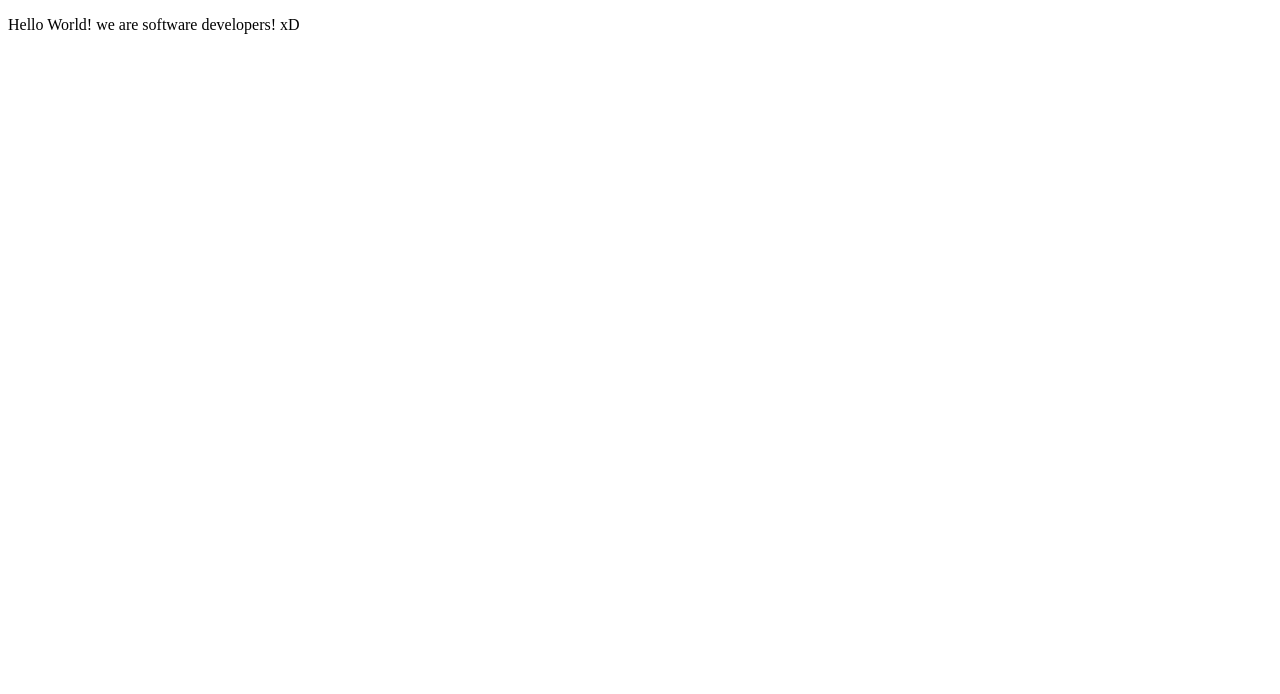
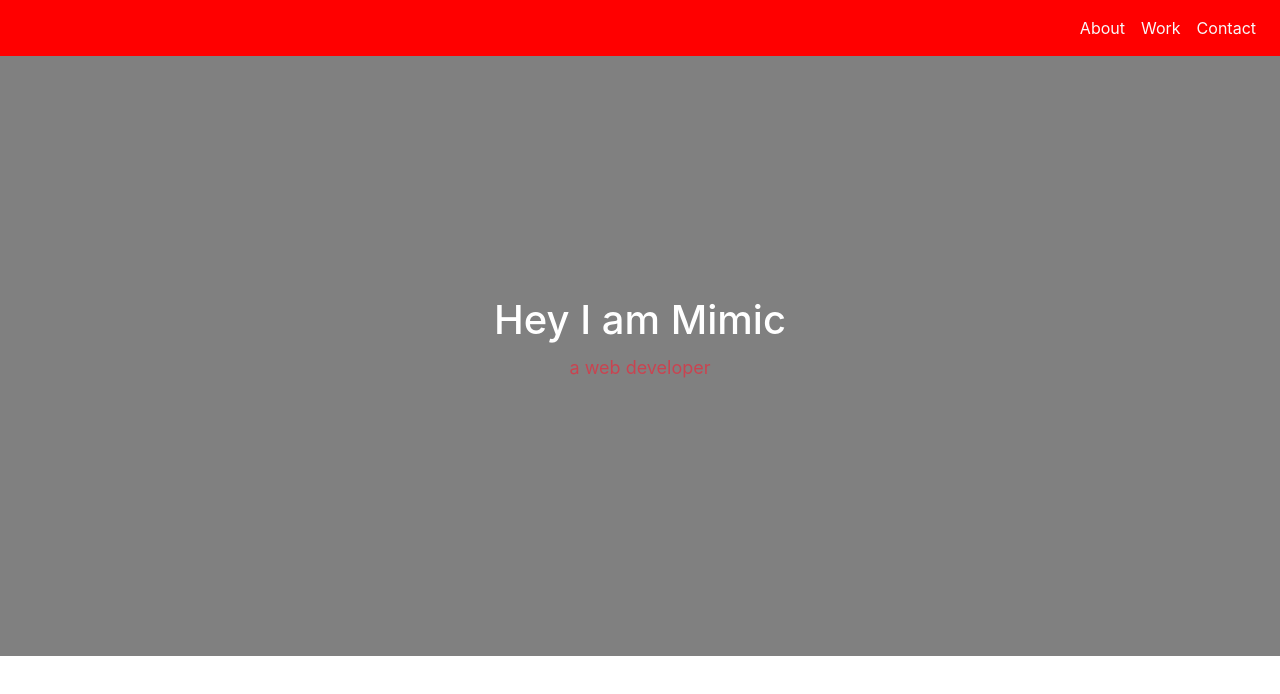
Before and after one commit to waqarmumtaz369/microverse-trials-chit, a plain HTML site: page index.html in a window 1280 px wide. Drawn offline with nearby package versions, Linux system fonts and the light colour scheme.

Commit message:
navbar and welcome section

```diff
--- a/css/style.css
+++ b/css/style.css
@@ -0,0 +1,21 @@
+.top-content {
+    height: 600px;
+    padding: 160px 0px;
+    color: rgba(255, 255, 255, 0.76);
+    font-size: 18px;
+    background-color: grey;
+}
+.top-content-row {
+    padding-top: 80px;
+}
+.top-content h1 {
+    color: white;
+}
+.top-content .description {
+    padding-top: 2px;
+    opacity: 0.8;
+}
+
+.navbar{
+    background-color: red;
+}
--- a/index.html
+++ b/index.html
@@ -1,29 +1,61 @@
 <!DOCTYPE html>
 <html lang="en">
+
 <head>
   <meta charset="UTF-8">
   <title>Fork Me! FCC: Test Suite Template</title>
   <link rel="stylesheet" href="css/style.css">
+  <link rel="stylesheet" href="https://cdn.jsdelivr.net/npm/bootstrap@4.0.0/dist/css/bootstrap.min.css"
+    integrity="sha384-Gn5384xqQ1aoWXA+058RXPxPg6fy4IWvTNh0E263XmFcJlSAwiGgFAW/dAiS6JXm" crossorigin="anonymous">
 </head>
 
 <body>
-    <script src="https://cdn.freecodecamp.org/testable-projects-fcc/v1/bundle.js"></script>
+  <!-- <script src="https://cdn.freecodecamp.org/testable-projects-fcc/v1/bundle.js"></script> -->
 
-    <!--
+  <!--navbar section-->
+  <div>
+    <nav  class="navbar navbar-expand-lg navbar-red bg-red navbar-fixed-top ml-auto">
 
-    Hello Camper!
+      <button class="navbar-toggler" type="button" data-toggle="collapse" data-target="#navbarTogglerDemo02"
+        aria-controls="navbarTogglerDemo02" aria-expanded="false" aria-label="Toggle navigation">
+        <span class="navbar-toggler-icon"></span>
+      </button>
 
-    For now, the test suite only works in Chrome!
-    Please read the README below in the JS Editor before beginning.
-    Feel free to delete this message once you have read it.
-    Good luck and Happy Coding!
+      <div  class="collapse navbar-collapse "  id="navbarTogglerDemo02">
+        <ul class="navbar-nav  mt-2 ml-auto mt-lg-0">
+          <li class="nav-item active ">
+            <a class="nav-link text-light" href="#">About <span class="sr-only">(current)</span></a>
+          </li>
+          <li class="nav-item">
+            <a class="nav-link text-light" href="#">Work</a>
+          </li>
+          <li class="nav-item">
+            <a class="nav-link text-light" href="#">Contact</a>
+          </li>
+        </ul>
+       <!-- <form class="form-inline my-2 my-l g-0">
+          <input class="form-control mr-sm-2" type="search" placeholder="Search">
 
-    - The freeCodeCamp Team
+        </form> -->
+      </div>
+    </nav>
+  </div>
 
-    -->
-    <p>
-      Hello World! we are software developers! xD
-    </p>
-    <script  src="js/index.js"></script>
+   <!-- Welcome Section -->
+   <div class="top-content section-container" id="home">
+    <div class="container">
+        <div class="row top-content-row">
+            <div class="col-md-8 offset-md-2">
+                <div class="wow fadeInLeftBig">
+                    <h1 class="title fade-in-image text-center">Hey I am Mimic</h1>
+                    <p class="description text-danger text-center"> a web developer</p>
+                    </div>
+                 </div>
+        </div>
+    </div>
+</div>
+
+  <!-- <script  src="js/index.js"></script> -->
 </body>
+
 </html>
```
Lines whose indentation alone changed are shown as unchanged.
